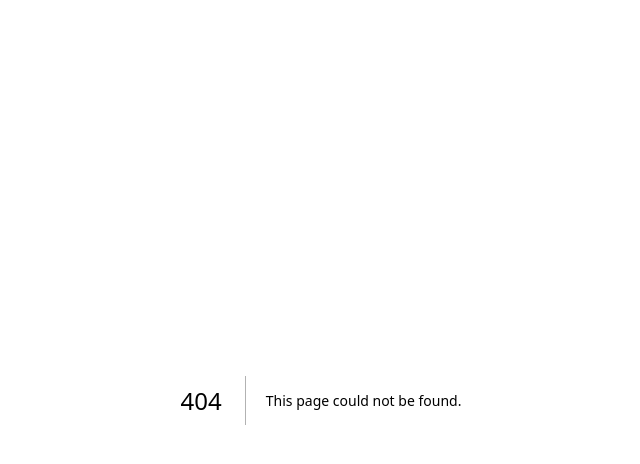
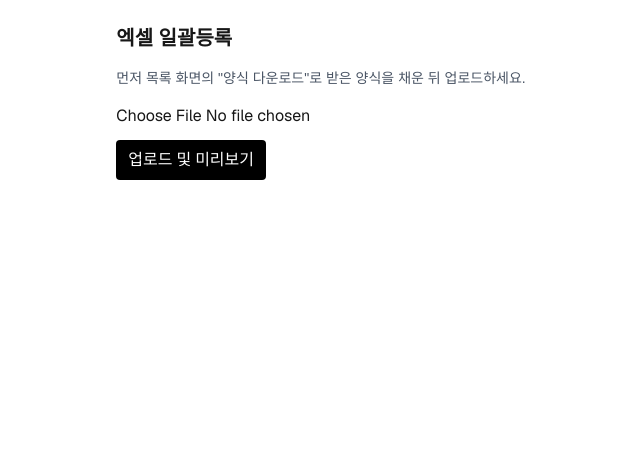
Before and after one commit to parkjin0413/CRM, a Next.js app: page /customers/import in a window 1280 px wide. Before the commit this address had no page. Shown: the top 464 px of the page, without its empty margins (319-959 px from the left). Built offline with nearby package versions, Linux system fonts and the light colour scheme.

Commit message:
Add Excel bulk import flow
Server Action parses uploaded workbooks with parseCustomerRows and
inserts valid rows, template download route, and the upload/preview
page and client component.

```diff
--- /dev/null
+++ b/app/api/customers/template/route.ts
@@ -0,0 +1,16 @@
+import * as XLSX from 'xlsx'
+import { getSourceOptions } from '@/lib/customers/actions'
+import { buildTemplateWorkbook } from '@/lib/customers/excel'
+
+export async function GET() {
+  const sourceOptions = await getSourceOptions()
+  const workbook = buildTemplateWorkbook(sourceOptions[0] ?? '')
+  const buffer = XLSX.write(workbook, { type: 'buffer', bookType: 'xlsx' })
+
+  return new Response(buffer, {
+    headers: {
+      'Content-Type': 'application/vnd.openxmlformats-officedocument.spreadsheetml.sheet',
+      'Content-Disposition': 'attachment; filename="customer-import-template.xlsx"',
+    },
+  })
+}
--- /dev/null
+++ b/app/customers/import/page.tsx
@@ -0,0 +1,13 @@
+import { CustomerImportClient } from '@/components/customer-import-client'
+
+export default function ImportPage() {
+  return (
+    <main className="mx-auto max-w-lg p-6">
+      <h1 className="mb-4 text-xl font-semibold">엑셀 일괄등록</h1>
+      <p className="mb-4 text-sm text-gray-600">
+        먼저 목록 화면의 &quot;양식 다운로드&quot;로 받은 양식을 채운 뒤 업로드하세요.
+      </p>
+      <CustomerImportClient />
+    </main>
+  )
+}
--- /dev/null
+++ b/components/customer-import-client.tsx
@@ -0,0 +1,68 @@
+'use client'
+
+import { useRouter } from 'next/navigation'
+import { useState, useTransition } from 'react'
+import { bulkImportCustomers, type BulkImportResult } from '@/lib/customers/bulk-import'
+
+export function CustomerImportClient() {
+  const router = useRouter()
+  const [file, setFile] = useState<File | null>(null)
+  const [result, setResult] = useState<BulkImportResult | null>(null)
+  const [isPending, startTransition] = useTransition()
+
+  function handleUpload() {
+    if (!file) return
+    const formData = new FormData()
+    formData.set('file', file)
+    startTransition(async () => {
+      const res = await bulkImportCustomers(formData)
+      setResult(res)
+    })
+  }
+
+  return (
+    <div className="flex max-w-lg flex-col gap-3 font-sans">
+      <input
+        type="file"
+        accept=".xlsx,.xls"
+        onChange={(e) => setFile(e.target.files?.[0] ?? null)}
+      />
+      <button
+        onClick={handleUpload}
+        disabled={!file || isPending}
+        className="w-fit rounded bg-black px-3 py-2 text-white"
+      >
+        업로드 및 미리보기
+      </button>
+
+      {result && (
+        <div className="rounded border border-gray-300 p-3 text-sm">
+          <p>
+            정상 {result.insertedCount}건 등록됨 / 중복 제외 {result.duplicates.length}건 / 오류 {result.errors.length}건
+          </p>
+          {result.duplicates.length > 0 && (
+            <ul className="mt-2 list-disc pl-5 text-yellow-700">
+              {result.duplicates.map((d) => (
+                <li key={d.rowNumber}>
+                  {d.rowNumber}행: {d.reason}
+                </li>
+              ))}
+            </ul>
+          )}
+          {result.errors.length > 0 && (
+            <ul className="mt-2 list-disc pl-5 text-red-700">
+              {result.errors.map((e) => (
+                <li key={e.rowNumber}>
+                  {e.rowNumber}행: {e.reason}
+                </li>
+              ))}
+            </ul>
+          )}
+          <button onClick={() => router.push('/')} className="mt-3 rounded border border-gray-300 px-3 py-1">
+            목록으로 돌아가기
+          </button>
+        </div>
+      )}
+    </div>
+  )
+}
--- /dev/null
+++ b/lib/customers/bulk-import.ts
@@ -0,0 +1,50 @@
+'use server'
+
+import * as XLSX from 'xlsx'
+import { revalidatePath } from 'next/cache'
+import { getSupabaseServerClient } from '@/lib/supabase/server-client'
+import { getSourceOptions, getCustomers } from './actions'
+import { parseCustomerRows, type ParseIssue } from './excel'
+import { normalizePhone } from './phone'
+
+export type BulkImportResult = {
+  insertedCount: number
+  duplicates: ParseIssue[]
+  errors: ParseIssue[]
+}
+
+export async function bulkImportCustomers(formData: FormData): Promise<BulkImportResult> {
+  const file = formData.get('file')
+  if (!(file instanceof File)) {
+    throw new Error('업로드할 파일이 없습니다.')
+  }
+
+  const [sourceOptions, existingCustomers] = await Promise.all([getSourceOptions(), getCustomers()])
+  const existingPhones = new Set(existingCustomers.map((c) => c.phoneNormalized))
+
+  const buffer = await file.arrayBuffer()
+  const workbook = XLSX.read(buffer, { type: 'array' })
+  const { valid, duplicates, errors } = parseCustomerRows(workbook, sourceOptions, existingPhones)
+
+  if (valid.length === 0) {
+    return { insertedCount: 0, duplicates, errors }
+  }
+
+  const supabase = getSupabaseServerClient()
+  const { error } = await supabase.from('customers').insert(
+    valid.map(({ input }) => ({
+      source: input.source,
+      name: input.name,
+      company: input.company,
+      phone: input.phone,
+      phone_normalized: normalizePhone(input.phone),
+      email: input.email || null,
+      memo: input.memo || null,
+    }))
+  )
+  if (error) throw new Error(error.message)
+
+  revalidatePath('/')
+
+  return { insertedCount: valid.length, duplicates, errors }
+}
```
